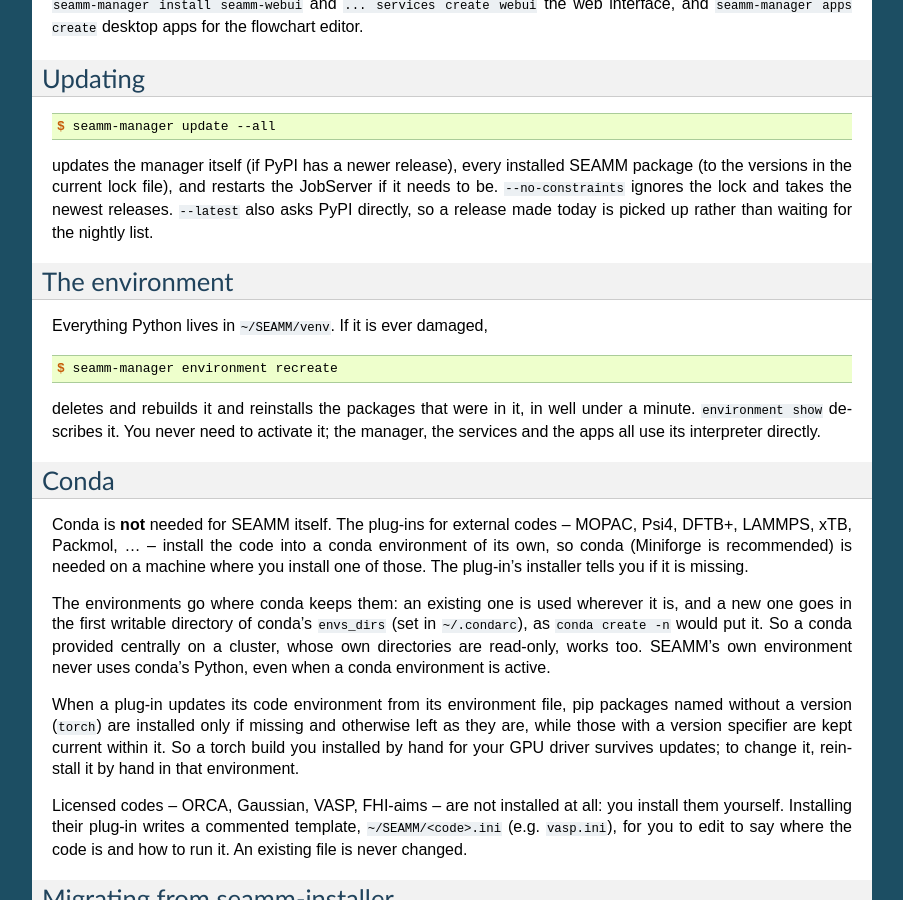
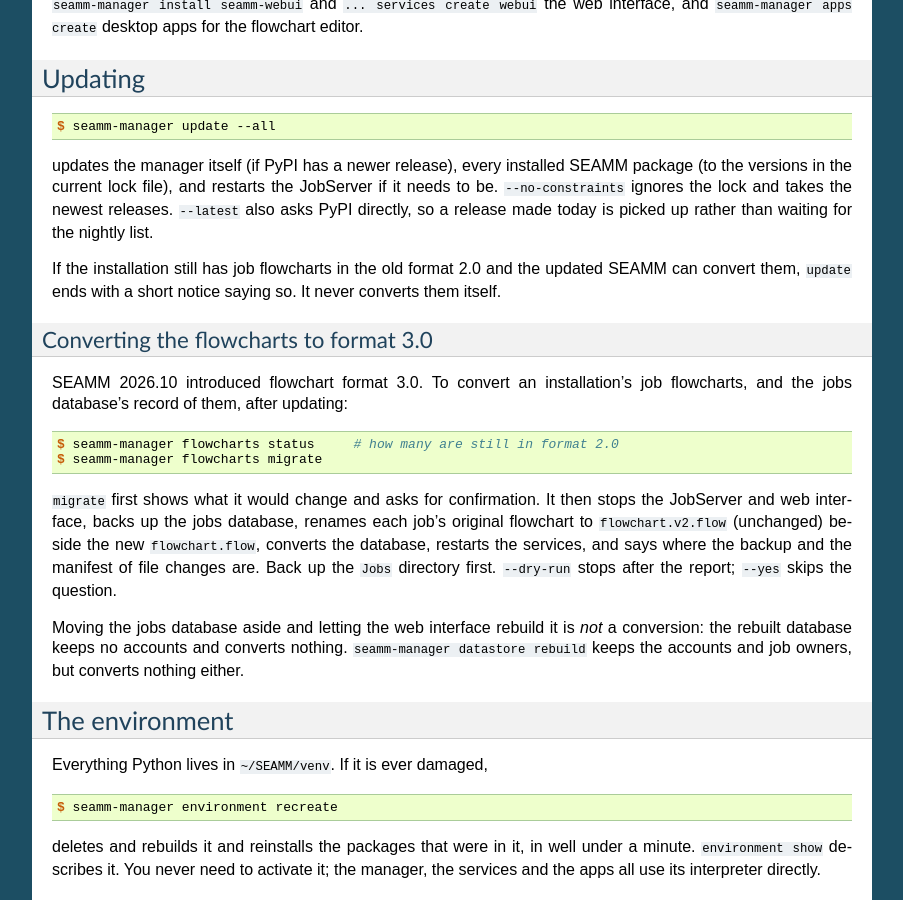
Before and after one commit to molssi-seamm/seamm_manager, a Sphinx documentation site: the page built from docs/installation.rst, in a window 1280 px wide and 900 px high, scrolled down 652 px. Shown: the whole window, without its empty margins (198-1101 px from the left). Built offline with Sphinx 7.4.7, drawn with Linux system fonts in a browser that asks for light colours; pages that are not in the unit, such as notebooks, are missing from menus; some of the changed text lies outside the part shown.

Commit message:
Release 2026.10.1: HISTORY; Usage and Installation document flowcharts migrate/status and datastore rebuild
Co-Authored-By: Claude Opus 5.5 <noreply@anthropic.com>

```diff
--- a/docs/installation.rst
+++ b/docs/installation.rst
@@ -56,6 +56,33 @@ updates the manager itself (if PyPI has a newer release), every installed SEAMM
 be. ``--no-constraints``
 ignores the lock and takes the newest releases. ``--latest`` also asks PyPI directly, so
 a release made today is picked up rather than waiting for the nightly list.
+
+If the installation still has job flowcharts in the old format 2.0 and the updated SEAMM
+can convert them, ``update`` ends with a short notice saying so. It never converts them
+itself.
+
+Converting the flowcharts to format 3.0
+~~~~~~~~~~~~~~~~~~~~~~~~~~~~~~~~~~~~~~~
+
+SEAMM 2026.10 introduced flowchart format 3.0. To convert an installation's job
+flowcharts, and the jobs database's record of them, after updating:
+
+.. code-block:: console
+
+    $ seamm-manager flowcharts status     # how many are still in format 2.0
+    $ seamm-manager flowcharts migrate
+
+``migrate`` first shows what it would change and asks for confirmation. It then stops
+the JobServer and web interface, backs up the jobs database, renames each job's original
+flowchart to ``flowchart.v2.flow`` (unchanged) beside the new ``flowchart.flow``,
+converts the database, restarts the services, and says where the backup and the manifest
+of file changes are. Back up the ``Jobs`` directory first. ``--dry-run`` stops after the
+report; ``--yes`` skips the question.
+
+Moving the jobs database aside and letting the web interface rebuild it is *not* a
+conversion: the rebuilt database keeps no accounts and converts nothing.
+``seamm-manager datastore rebuild`` keeps the accounts and job owners, but converts
+nothing either.
 
 The environment
 ---------------
```
Also changed, not shown: HISTORY.rst (+15 -0 lines), docs/usage.rst (+7 -0 lines).
